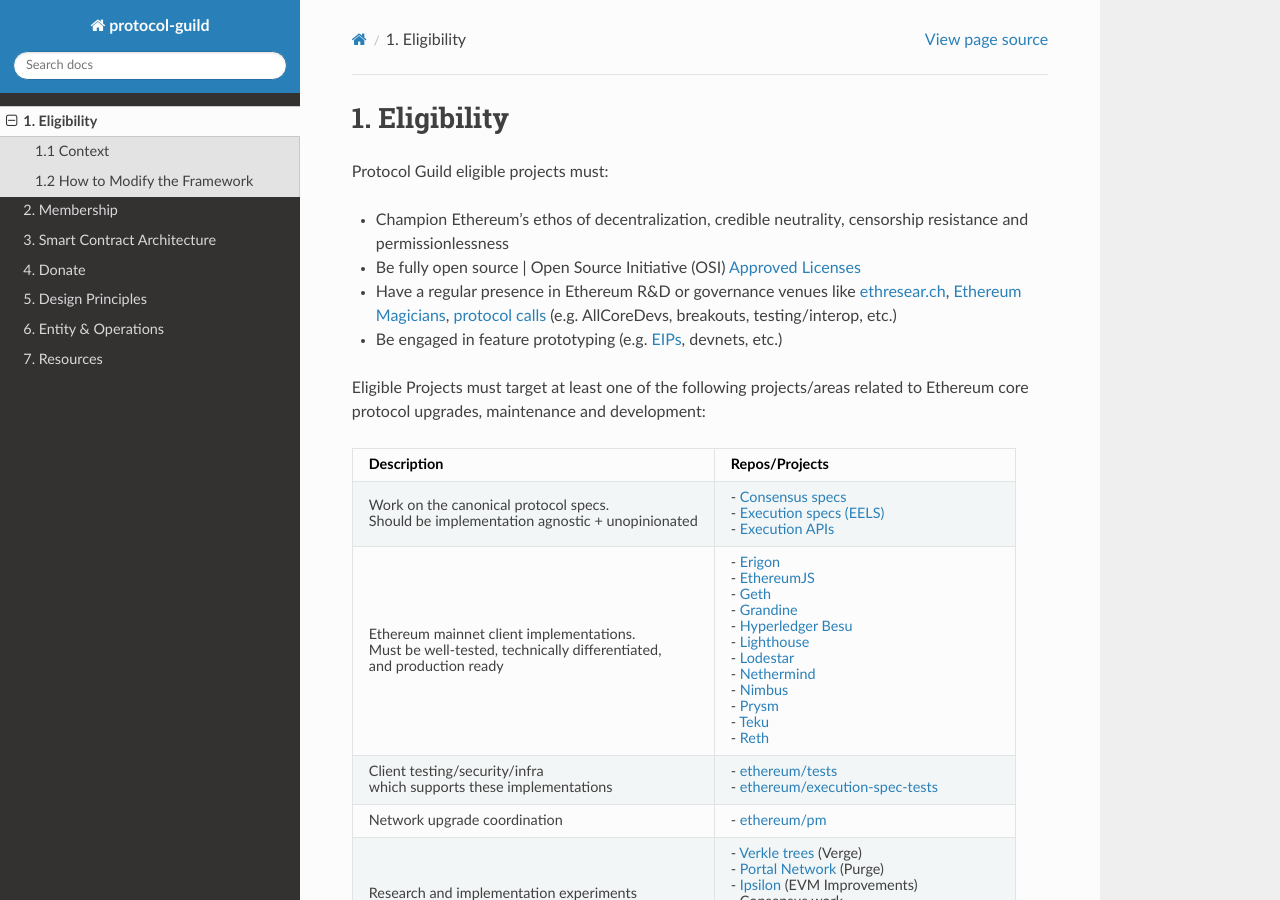
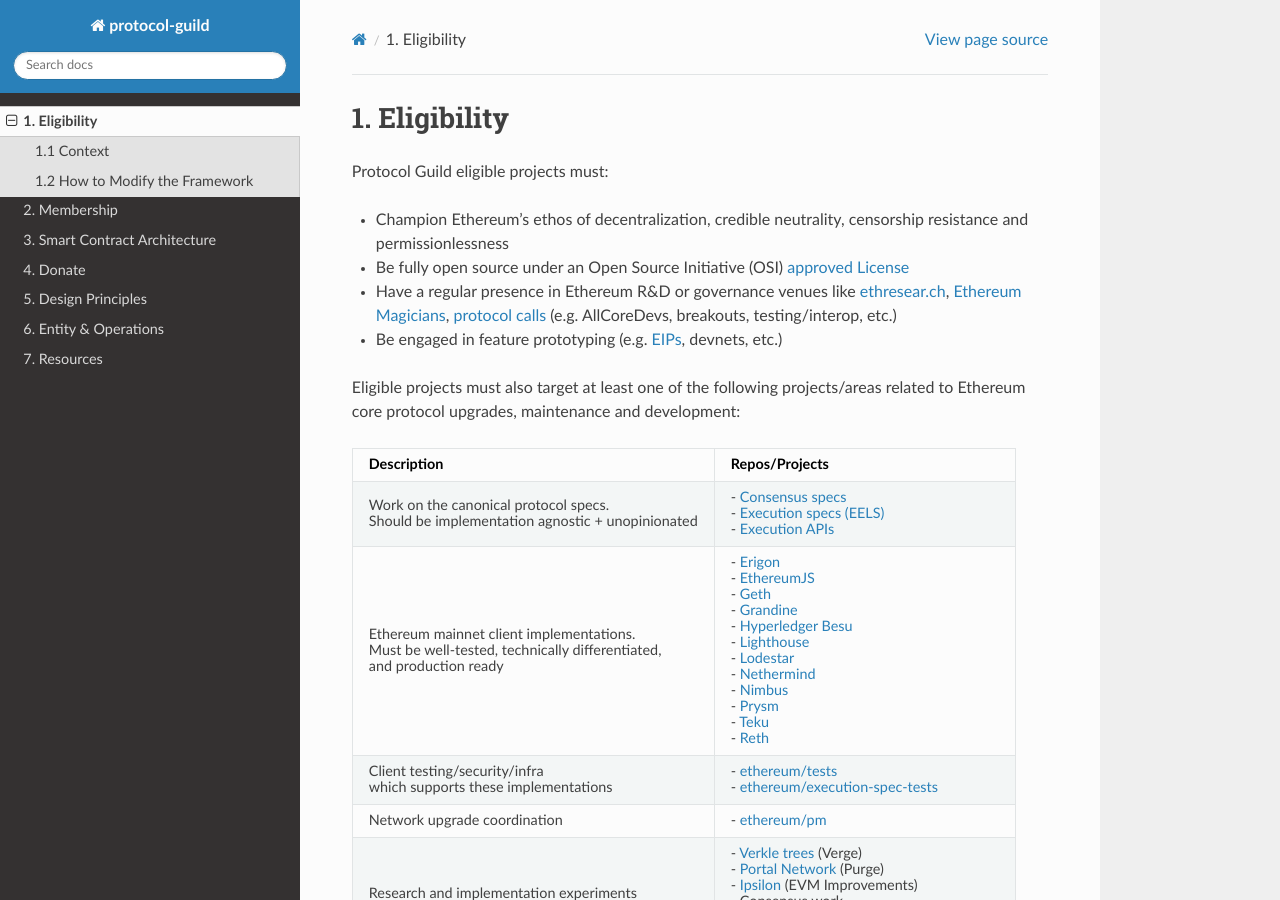
Before and after one commit to protocolguild/documentation, a Sphinx documentation site: the page built from docs/01-eligibility.md, in a window 1280 px wide and 900 px high. Built offline with Sphinx 7.4.7 and the Read the Docs theme 3.1.0, drawn with Linux system fonts in a browser that asks for light colours.

Commit message:
Minor changes

```diff
--- a/docs/01-eligibility.md
+++ b/docs/01-eligibility.md
@@ -3,11 +3,11 @@
 Protocol Guild eligible projects must:
 
 - Champion Ethereum's ethos of decentralization, credible neutrality, censorship resistance and permissionlessness
-- Be fully open source | Open Source Initiative (OSI) [Approved Licenses](https://opensource.org/licenses)
+- Be fully open source under an Open Source Initiative (OSI) [approved License](https://opensource.org/licenses)
 - Have a regular presence in Ethereum R&D or governance venues like [ethresear.ch](https://ethresear.ch), [Ethereum Magicians](https://ethereum-magicians.org/), [protocol calls](https://calendar.google.com/calendar/u/0?cid=Y191cGFvZm9uZzhtZ3JtcmtlZ243aWM3aGs1c0Bncm91cC5jYWxlbmRhci5nb29nbGUuY29t) (e.g. AllCoreDevs, breakouts, testing/interop, etc.)
 - Be engaged in feature prototyping (e.g. [EIPs](https://github.com/ethereum/eips), devnets, etc.)
 
-Eligible Projects must target at least one of the following projects/areas related to Ethereum core protocol upgrades, maintenance and development:
+Eligible projects must also target at least one of the following projects/areas related to Ethereum core protocol upgrades, maintenance and development:
 
 | Description | Repos/Projects |
 |:--|:---|
```
